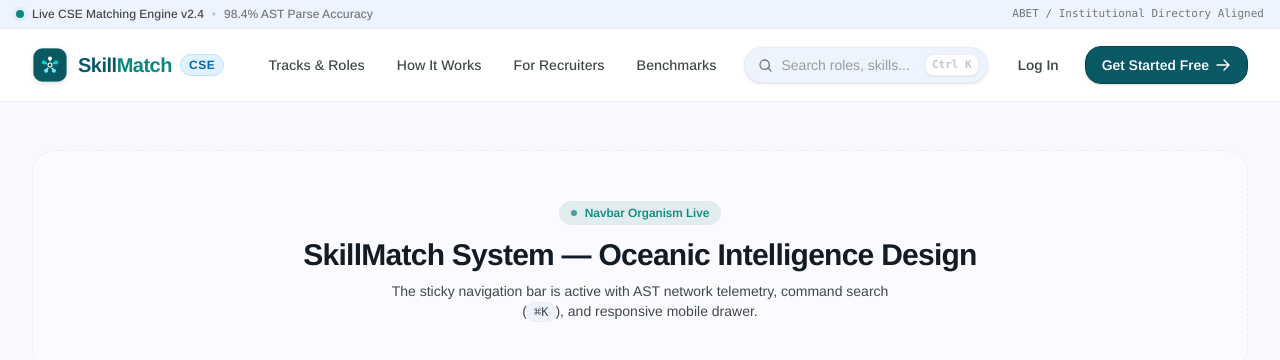
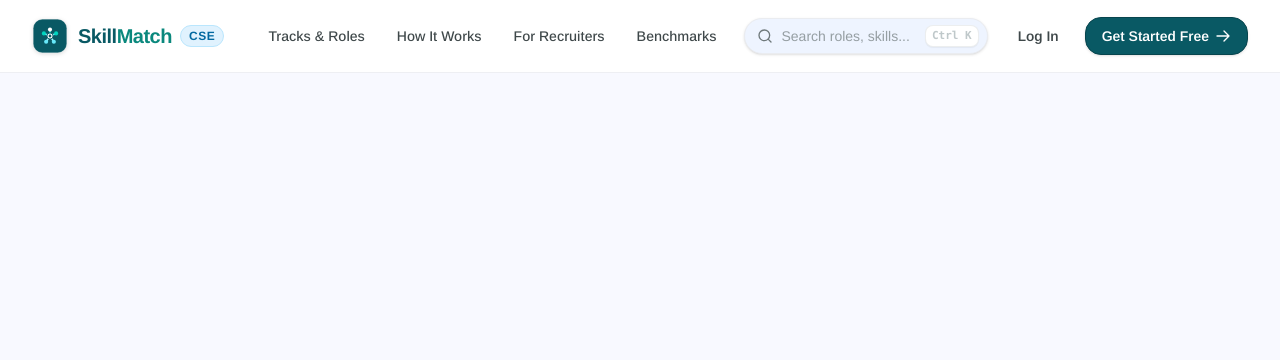
Before and after one commit to rashedmern/skillmatch_app, a Next.js app: page / in a window 1280 px wide. Shown: the top 360 px of the page. Built offline with nearby package versions, Linux system fonts and the light colour scheme.

Commit message:
feat(navbar): remove top ribbon, add Lucide search icon, integrate Lenis smooth scroll

```diff
--- a/package.json
+++ b/package.json
@@ -9,6 +9,10 @@
     "lint": "eslint"
   },
   "dependencies": {
+    "framer-motion": "^13.4.0",
+    "gsap": "^3.15.0",
+    "lenis": "^1.3.26",
+    "lucide-react": "^1.47.0",
     "next": "16.3.5",
     "react": "19.2.8",
     "react-dom": "19.2.8"
--- a/src/app/layout.tsx
+++ b/src/app/layout.tsx
@@ -1,6 +1,7 @@
 import type { Metadata } from "next";
 import { Arimo } from "next/font/google";
 import "./globals.css";
+import { SmoothScroll } from "@/components/common/SmoothScroll";
 
 const arimo = Arimo({
   subsets: ["latin"],
@@ -20,9 +21,9 @@
   children: React.ReactNode;
 }>) {
   return (
-    <html lang="en" className={`${arimo.variable} scroll-smooth antialiased`}>
+    <html lang="en" className={`${arimo.variable} antialiased`}>
       <body className="min-h-screen flex flex-col bg-surface text-on-surface font-sans selection:bg-secondary/20 selection:text-primary">
-        {children}
+        <SmoothScroll>{children}</SmoothScroll>
       </body>
     </html>
   );
--- a/src/app/page.tsx
+++ b/src/app/page.tsx
@@ -3,24 +3,7 @@
 export default function Home() {
   return (
     <main className="min-h-screen flex flex-col bg-surface">
-      {/* 1. Sticky Navigation Header */}
       <Navbar />
-
-      {/* 2. Page Content Canvas Wrapper (Next Section: Hero Component) */}
-      <div className="flex-1 max-w-[1440px] w-full mx-auto px-4 sm:px-6 lg:px-8 py-12">
-        <div className="rounded-2xl border border-dashed border-stroke-card p-12 text-center bg-surface-container-lowest/40">
-          <span className="inline-flex items-center gap-2 px-3 py-1 rounded-full text-xs font-semibold bg-secondary/10 text-secondary-mint mb-3">
-            <span className="w-1.5 h-1.5 rounded-full bg-secondary-mint animate-pulse" />
-            Navbar Organism Live
-          </span>
-          <h1 className="text-2xl sm:text-3xl font-bold text-on-surface tracking-tight font-sans">
-            SkillMatch System — Oceanic Intelligence Design
-          </h1>
-          <p className="mt-2 text-sm text-on-surface-variant max-w-lg mx-auto font-sans">
-            The sticky navigation bar is active with AST network telemetry, command search (<kbd className="px-1.5 py-0.5 text-xs bg-surface-container-low border border-stroke-card rounded">⌘K</kbd>), and responsive mobile drawer.
-          </p>
-        </div>
-      </div>
     </main>
   );
 }
--- a/src/components/common/CommandSearchBar.tsx
+++ b/src/components/common/CommandSearchBar.tsx
@@ -1,6 +1,7 @@
 "use client";
 
 import React, { useEffect, useRef, useState } from "react";
+import { Search } from "lucide-react";
 
 interface CommandSearchBarProps {
   className?: string;
@@ -39,21 +40,9 @@
       onClick={() => inputRef.current?.focus()}
       className={`group relative flex items-center h-9 w-full max-w-[260px] lg:max-w-[280px] rounded-full bg-surface-container-low border border-stroke-card hover:border-stroke-hover focus-within:border-secondary-mint focus-within:bg-surface-container-lowest focus-within:ring-2 focus-within:ring-secondary/20 transition-all duration-200 cursor-text shadow-sm ${className}`}
     >
-      {/* Search Icon */}
-      <span className="pl-3 pr-2 text-outline group-hover:text-on-surface-variant group-focus-within:text-secondary-mint transition-colors">
-        <svg
-          className="w-4 h-4"
-          fill="none"
-          stroke="currentColor"
-          strokeWidth="2"
-          viewBox="0 0 24 24"
-        >
-          <path
-            strokeLinecap="round"
-            strokeLinejoin="round"
-            d="M21 21l-4.35-4.35m1.85-5.15a7 7 0 11-14 0 7 7 0 0114 0z"
-          />
-        </svg>
+      {/* Search Icon from Lucide */}
+      <span className="pl-3 pr-2 text-outline group-hover:text-on-surface-variant group-focus-within:text-secondary-mint transition-colors flex items-center justify-center flex-shrink-0 pointer-events-none">
+        <Search className="w-4 h-4 stroke-[2]" aria-hidden="true" />
       </span>
 
       {/* Input Field */}
--- /dev/null
+++ b/src/components/common/SmoothScroll.tsx
@@ -0,0 +1,43 @@
+"use client";
+
+import React, { useEffect, useRef } from "react";
+import Lenis from "lenis";
+
+interface SmoothScrollProps {
+  children: React.ReactNode;
+}
+
+export const SmoothScroll: React.FC<SmoothScrollProps> = ({ children }) => {
+  const lenisRef = useRef<Lenis | null>(null);
+
+  useEffect(() => {
+    // Initialize Lenis smooth scroll
+    const lenis = new Lenis({
+      duration: 1.1,
+      easing: (t: number) => Math.min(1, 1.001 - Math.pow(2, -10 * t)),
+      touchMultiplier: 1.5,
+      infinite: false,
+    });
+
+    lenisRef.current = lenis;
+
+    // Request Animation Frame loop
+    let rafId: number;
+    function raf(time: number) {
+      lenis.raf(time);
+      rafId = requestAnimationFrame(raf);
+    }
+
+    rafId = requestAnimationFrame(raf);
+
+    return () => {
+      cancelAnimationFrame(rafId);
+      lenis.destroy();
+      lenisRef.current = null;
+    };
+  }, []);
+
+  return <>{children}</>;
+};
+
+export default SmoothScroll;
--- a/src/components/sections/navbar/Navbar.tsx
+++ b/src/components/sections/navbar/Navbar.tsx
@@ -32,33 +32,7 @@
 
   return (
     <header className="sticky top-0 z-50 w-full transition-all duration-200">
-      {/* 1. Top System Telemetry & Liveness Status Ribbon */}
-      <div className="w-full bg-surface-container-low border-b border-stroke-card/60 py-1.5 px-4 text-xs">
-        <div className="max-w-[1440px] mx-auto flex items-center justify-between">
-          <div className="flex items-center gap-2">
-            {/* Pulsing Live Mint Dot */}
-            <span className="relative flex h-2 w-2">
-              <span className="animate-ping absolute inline-flex h-full w-full rounded-full bg-secondary-mint opacity-75" />
-              <span className="relative inline-flex rounded-full h-2 w-2 bg-secondary-mint" />
-            </span>
-            <span className="font-sans font-medium text-on-surface-variant">
-              Live CSE Matching Engine v2.4
-            </span>
-            <span className="hidden sm:inline text-outline/40">•</span>
-            <span className="hidden sm:inline text-outline font-medium">
-              98.4% AST Parse Accuracy
-            </span>
-          </div>
-
-          <div className="flex items-center gap-3 text-outline">
-            <span className="hidden md:inline font-mono text-[11px] tabular-nums">
-              ABET / Institutional Directory Aligned
-            </span>
-          </div>
-        </div>
-      </div>
-
-      {/* 2. Global Sticky Navigation Container */}
+      {/* Global Sticky Navigation Container */}
       <div
         className={`w-full transition-all duration-200 ${
           isScrolled
```
Also changed, not shown: 1 other file (tests, documents, lock files or other folders).
